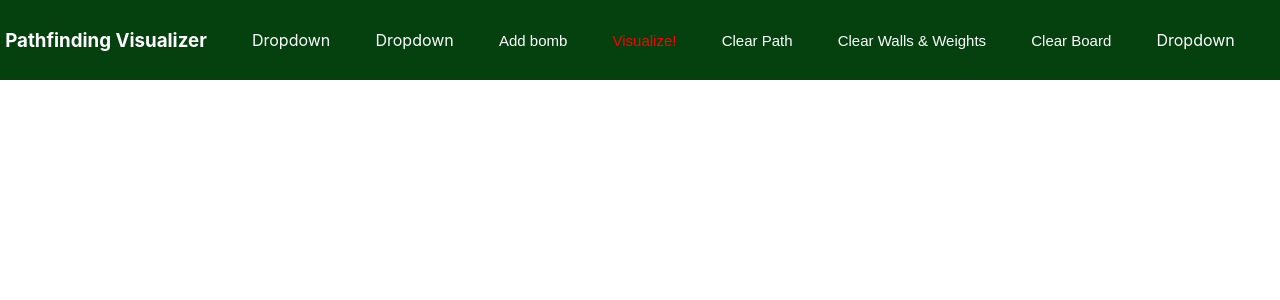
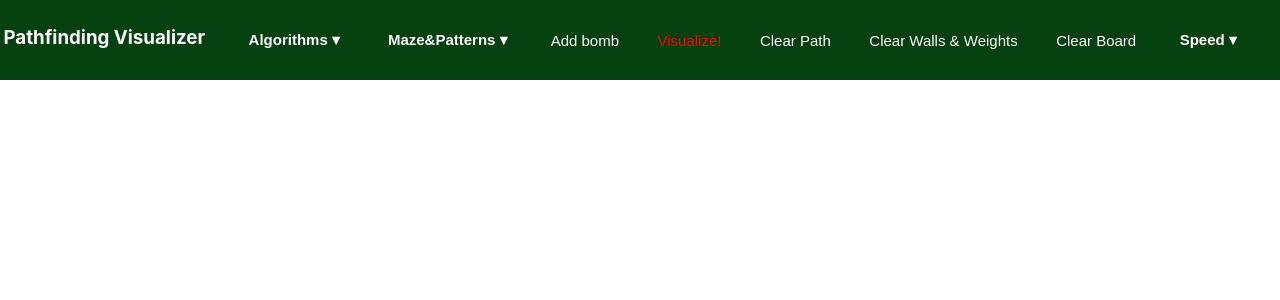
Before and after one commit to ankit-kumar-git/pathfinding-visualizer, a React (Create React App) app: page / in a window 1280 px wide. Shown: the top 300 px of the page. Built offline with nearby package versions, Linux system fonts and the light colour scheme.

Commit message:
completed  navbar development

```diff
--- a/src/pathfindingVisualizer/Dropdown.css
+++ b/src/pathfindingVisualizer/Dropdown.css
@@ -0,0 +1,46 @@
+.dropdown{
+    position:relative;
+
+}
+.dropdown-button{
+    border:none;
+    background:none;
+    outline: none;
+    color:white;
+    font-size: 15px;
+    font-weight: bold;
+    padding:5px;
+    cursor: pointer;
+}
+
+.menu{
+    position:absolute;
+    width:120px;
+    height:fit-content;
+    list-style-type: none;
+    margin:5px 0px;
+    padding:5px 2px;
+    /* border:1px solid darkgreen; */
+}
+.menu-items{
+    width:100%;
+    padding:0px 3px;
+    /* margin:3px 0px; */
+    background-color: black;
+
+    /* border:1px solid grey; */
+}
+.menu-items > button{
+    border:none;
+    outline:none;
+    width:100%;
+    height:100%;
+    background: none;
+    color:white;
+    text-align: left;
+    padding:3px;
+    cursor:pointer;
+}
+/* .menu-item:hover{
+    background-color:rgb(116, 45, 45);
+} */
--- a/src/pathfindingVisualizer/Dropdown.jsx
+++ b/src/pathfindingVisualizer/Dropdown.jsx
@@ -1,8 +1,31 @@
-import React from 'react'
+import React from 'react';
+import './Dropdown.css';
+import {useState} from 'react';
 
-function Dropdown() {
+function Dropdown({title,list}) {
+  const [open,setOpen]=useState(false);
+
+  const handleOpen=()=>{
+    setOpen(!open);
+  };
+  // handleClick(menuItems){
+  //   this.setState({open:false});
+  // }
+
   return (
-    <div>Dropdown</div>
+    <div className="dropdown">
+      <button className="dropdown-button" onClick={handleOpen}>{title}<span> &#9662;</span></button>
+      {open?(
+        <ul className="menu">
+          {list.map((menuItems,index)=>(
+            <li key={index} className="menu-items">
+              <button onClick={()=>this.handleClick(menuItems)}>{menuItems}</button>
+            </li>
+          ))}
+        </ul>
+      ):null}
+    </div>
+
   )
 }
 
--- a/src/pathfindingVisualizer/Navbar.css
+++ b/src/pathfindingVisualizer/Navbar.css
@@ -6,9 +6,11 @@
     color:white;
     width:100%;
     height:10vh;
+    margin-top: 0px;
 }
 h3{
-    margin-left: -40px;
+    margin-left: -35px;
+    margin-top: -5px;
 }
 
 .nav-buttons{
--- a/src/pathfindingVisualizer/Navbar.jsx
+++ b/src/pathfindingVisualizer/Navbar.jsx
@@ -3,17 +3,20 @@ import Dropdown from './Dropdown';
 import './Navbar.css';
 
 function Navbar() {
+  const algos=['Dijkstras Algorithm','A*Seacrh','Dfs'];
+  const mazes=['maze1','maze2','maze3','maze4'];
+  const speed=['fast','medium','slow'];
   return (
     <div className="navbar">
         <h3>Pathfinding Visualizer</h3>
-        <Dropdown>Algorithms</Dropdown>
-        <Dropdown>Maze & Patterns</Dropdown>
+        <Dropdown title={'Algorithms'} list={algos}/>
+        <Dropdown title={'Maze&Patterns'} list={mazes}/>
         <button className='nav-buttons'>Add bomb</button>
         <button className='nav-buttons extra'>Visualize!</button>
         <button className='nav-buttons'>Clear Path</button>
         <button className='nav-buttons'>Clear Walls & Weights</button>
         <button className='nav-buttons'>Clear Board</button>
-        <Dropdown>Speed</Dropdown>
+        <Dropdown title={'Speed'} list={speed}/>
     </div>
   )
 }
```
